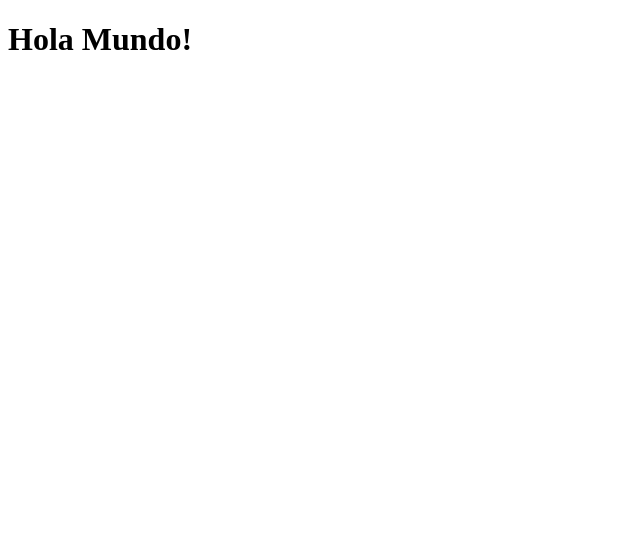
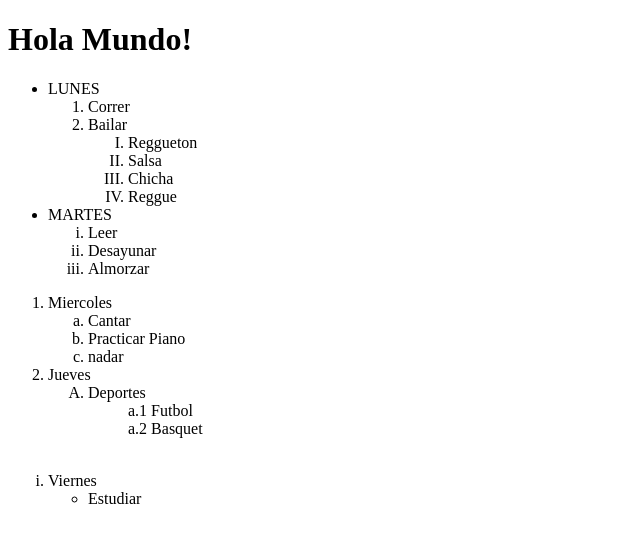
Before and after one commit to FnZl17/PROGRAMACION_WEB_27811, a plain HTML site: page PRY_HOLA_MUNDO/index.html in a window 1280 px wide. Shown: the whole page, without its empty margins (0-640 px from the left). Drawn offline with Linux system fonts and the light colour scheme.

Commit message:
Actualización clase2

```diff
--- a/PRY_HOLA_MUNDO/index.html
+++ b/PRY_HOLA_MUNDO/index.html
@@ -3,9 +3,54 @@
 <head>
     <meta charset="UTF-8">
     <meta name="viewport" content="width=device-width, initial-scale=1.0">
-    <title>Document</title>
+    <title>Ejercicio1HTML</title>
 </head>
 <body>
-    <h1>Hola Mundo!</h1>
+    <h1>
+        Hola Mundo!
+    </h1>
+    <ul>
+        <li>LUNES</li>
+        <ol type="1">
+            <li>Correr</li>
+            <li>Bailar</li>
+            <ol type="I">
+                <li>Reggueton</li>
+                <li>Salsa</li>
+                <li>Chicha</li>
+                <li>Reggue</li>
+            </ol>
+        </ol>
+        <li>MARTES</li>
+        <ol type="i">
+            <li>Leer</li>
+            <li>Desayunar</li>
+            <li>Almorzar</li>
+
+    </ul>
+    <ol type="1">
+       <li>Miercoles</li>
+       <ol type="a" >
+        <li>Cantar</li>
+        <li>Practicar Piano</li>
+        <li>nadar</li>
+       </ol>
+<li>Jueves</li>
+         <ol type="A">
+                <li>Deportes</li>
+                 <ol tyope="a">
+                    <div>
+                        a.1 Futbol <br>
+                        a.2 Basquet
+                    </div>
+                </ol>
+         </ol>
+    </ol>
+    <ol type="i">
+        <li>Viernes</li>
+        <ul>
+            <li>Estudiar</li>
+        </ul>
+    </ol>
 </body>
 </html>
```
Also changed, not shown: Clase1/holamundo.txt (renamed from holamundo.txt), Clase1/holamundo2.txt (renamed from holamundo2.txt), Clase1/holamundo3.txt (renamed from holamundo3.txt).
